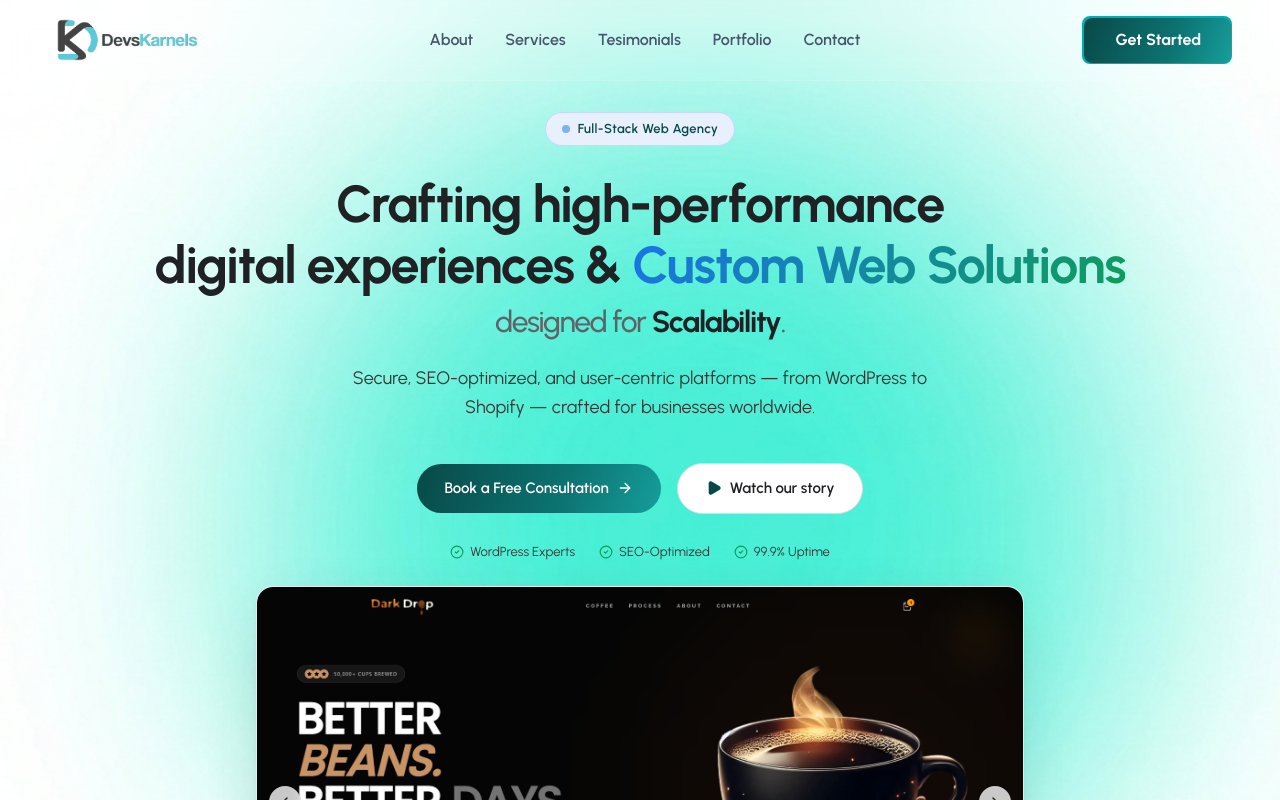
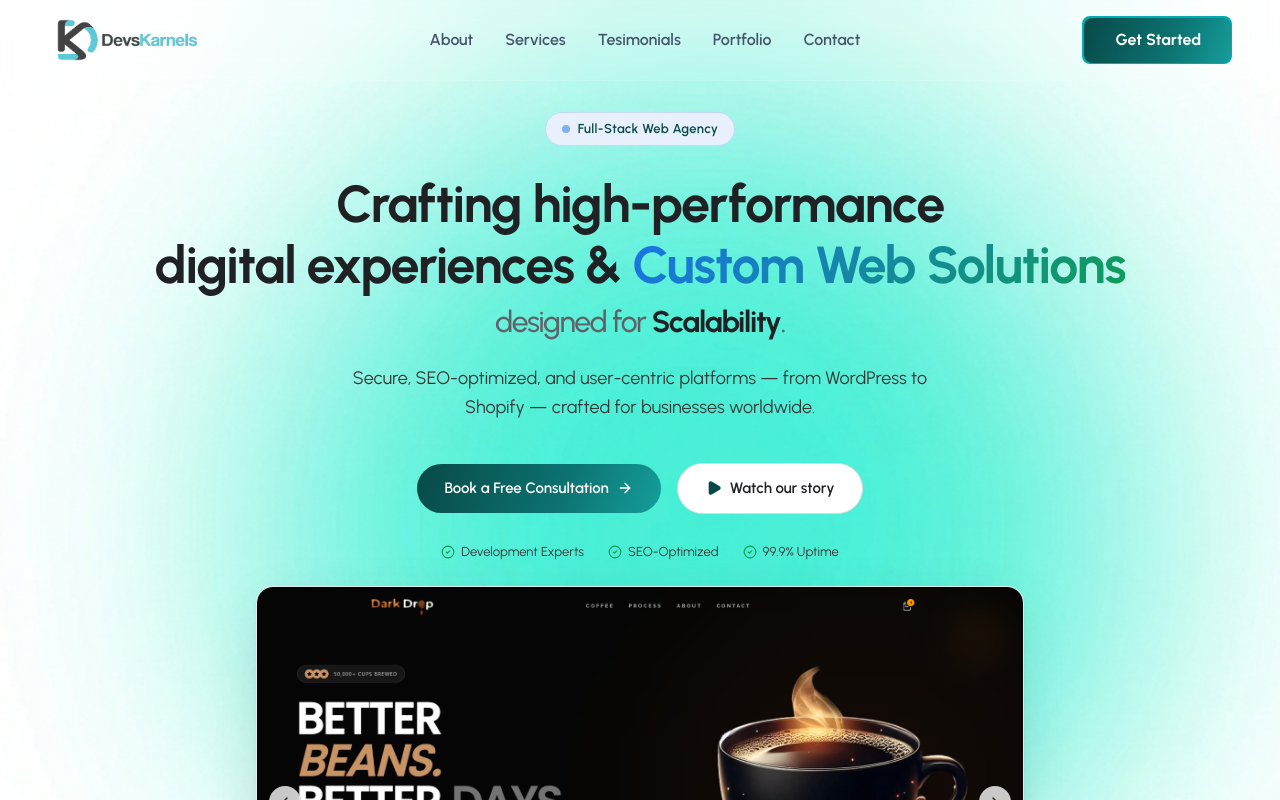
Before and after one commit to afterrender1/devkarnelweb, a Next.js app: page / in a window 1280 px wide. Shown: the top 800 px of the page. Built offline with nearby package versions, Linux system fonts and the light colour scheme.

Commit message:
Update Hero.jsx

```diff
--- a/app/components/layout/Hero.jsx
+++ b/app/components/layout/Hero.jsx
@@ -10,7 +10,7 @@ const urbanist = Urbanist({
   weight: ["300", "400", "500", "600", "700"],
 });
 
-const TRUST_BADGES = ["WordPress Experts", "SEO-Optimized", "99.9% Uptime"];
+const TRUST_BADGES = ["Development Experts", "SEO-Optimized", "99.9% Uptime"];
 
 const SLIDES = [
   { src: "/images/our-work/magnetik.png",    alt: "Magnetik"    },
```
